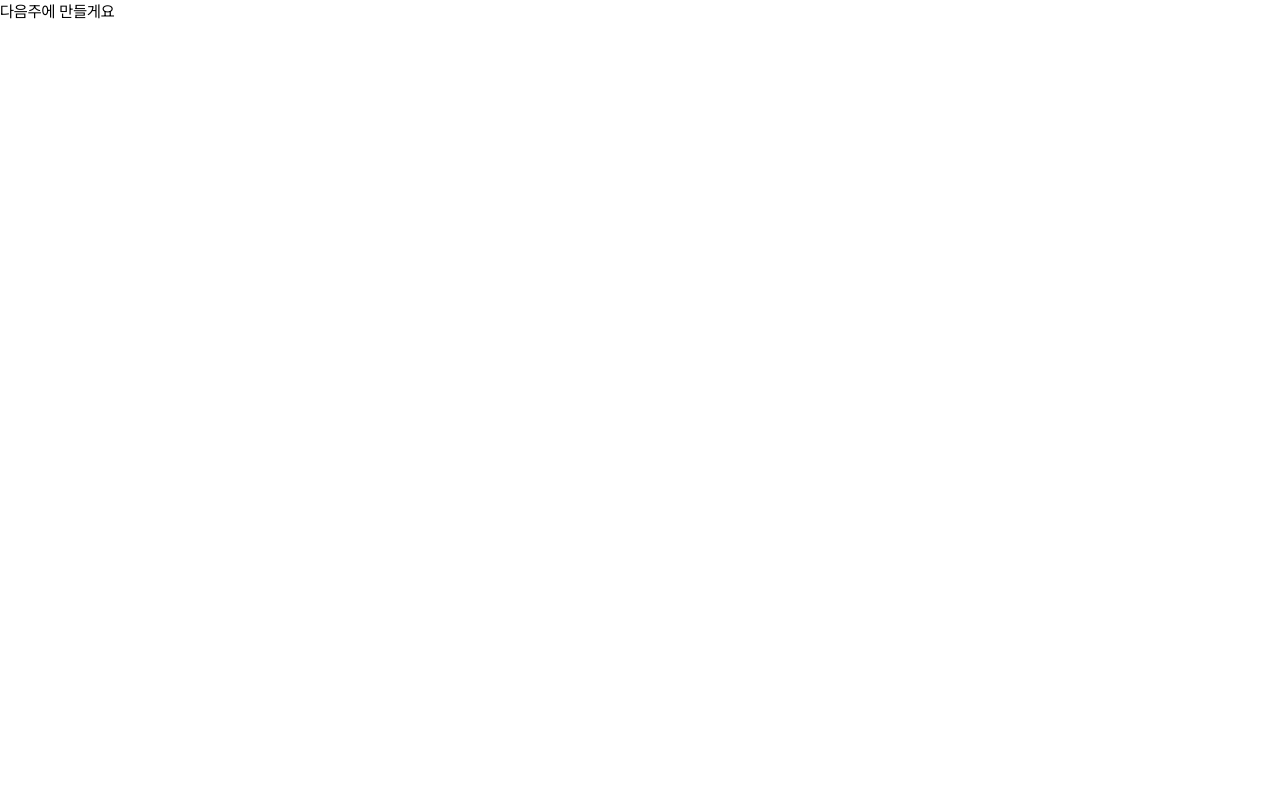
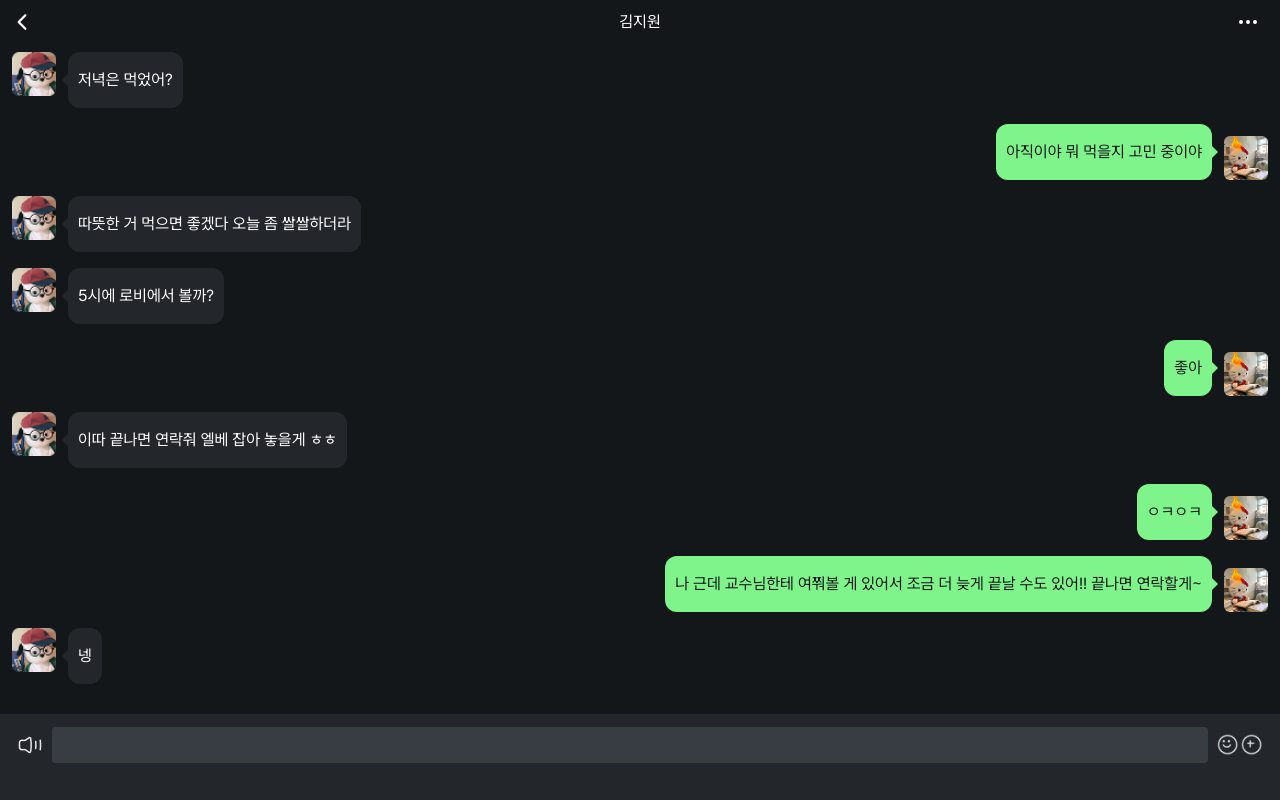
Before and after one commit to CEOS-Developers/react-messenger-23rd, a React (Vite) app: page / in a window 1280 px wide. Built offline with nearby package versions, Linux system fonts and the light colour scheme.

Commit message:
fix: resolve Router context error and refine route paths

```diff
--- a/src/App.tsx
+++ b/src/App.tsx
@@ -6,7 +6,7 @@
 function App() {
   return (
     <Routes>
-      <Route path="/" element={<ChatListPage />} />
+      <Route path="/" element={<ChatRoomPage />} />
 
       <Route path="/chatroom" element={<ChatRoomPage />} />
       <Route path="/chatlist" element={<ChatListPage />} />
```
